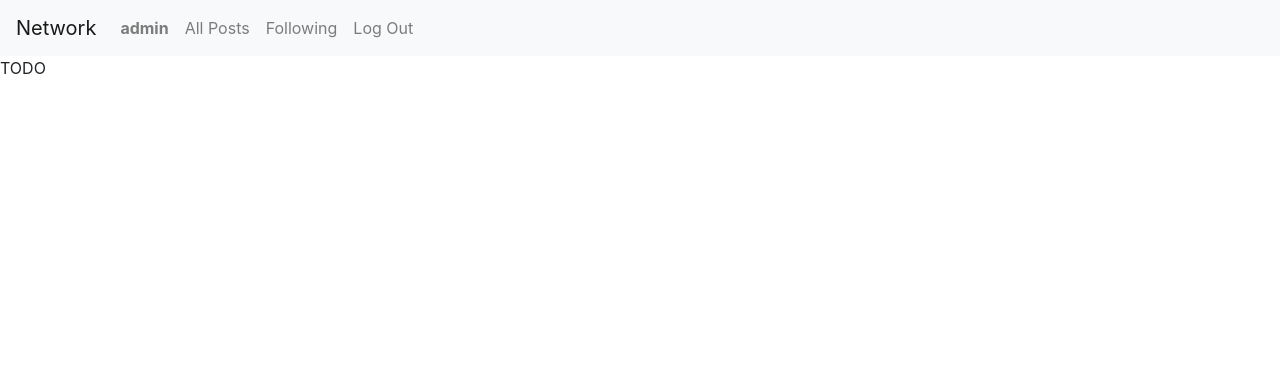
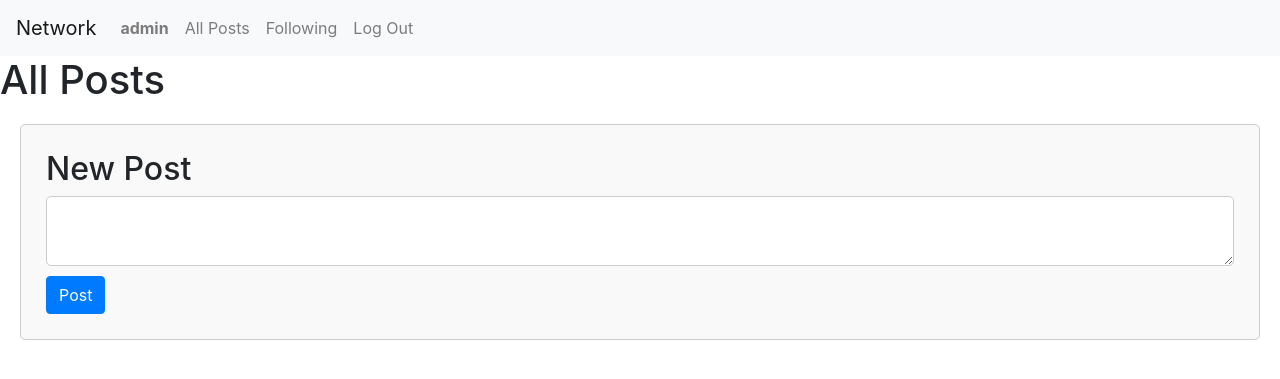
Before and after one commit to seintun/seintun-cscis-33a-proj4-network, a Django app: page / in a window 1280 px wide. Shown: the top 379 px of the page. Run offline with Django 3.2, Linux system fonts and the light colour scheme; a user stored in the database is signed in; some libraries are stand-ins or nearby versions.

Commit message:
Add form html for new post and redirect if user is not logged in

```diff
--- a/network/static/network/styles.css
+++ b/network/static/network/styles.css
@@ -0,0 +1,14 @@
+.new-post {
+  margin: 20px;
+  padding: 25px;
+  border: 1px solid #ccc;
+  border-radius: 5px;
+  background-color: #f9f9f9;
+}
+
+.new-post textarea {
+  margin-bottom: 10px;
+  padding: 10px;
+  border: 1px solid #ccc;
+  border-radius: 5px;
+}
--- a/network/templates/network/index.html
+++ b/network/templates/network/index.html
@@ -1,5 +1,22 @@
 {% extends "network/layout.html" %}
 
 {% block body %}
-    TODO
+    <h1>All Posts</h1>
+    {% if user.is_authenticated %}
+    <div class="new-post">
+        <h2>New Post</h2>
+        <form method="post">
+            {% csrf_token %}
+            <textarea
+                name="content"
+                class="form-control"
+                id="new-post"
+                placeholder="Enter your new post content here">
+            </textarea>
+            <button type="submit" class="btn btn-primary">Post</button>
+        </form>
+    </div>
+    {% else %}
+        <p>You must be <a href="{% url 'login' %}">logged in</a> to post.</p>
+    {% endif %}
 {% endblock %}
```
